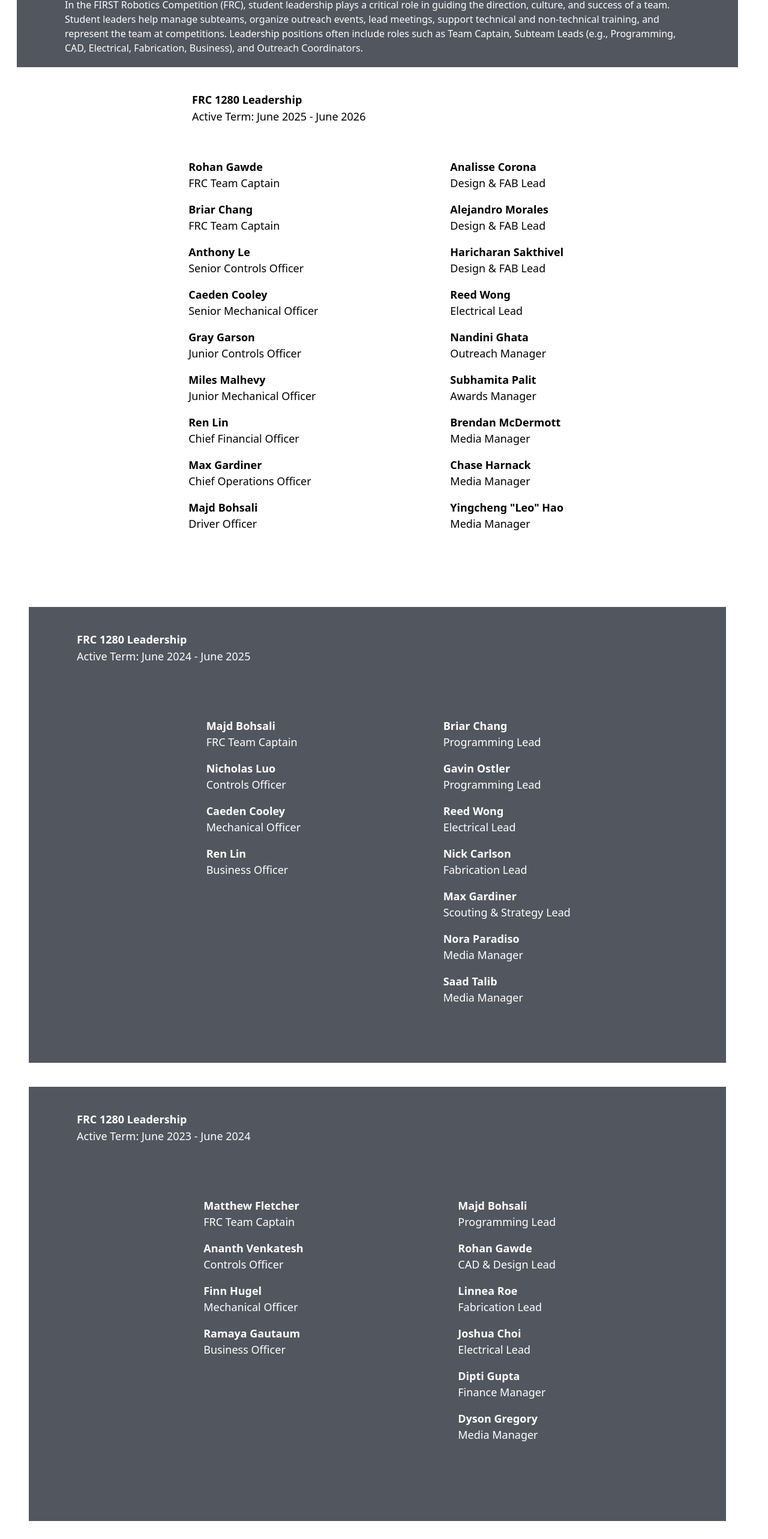
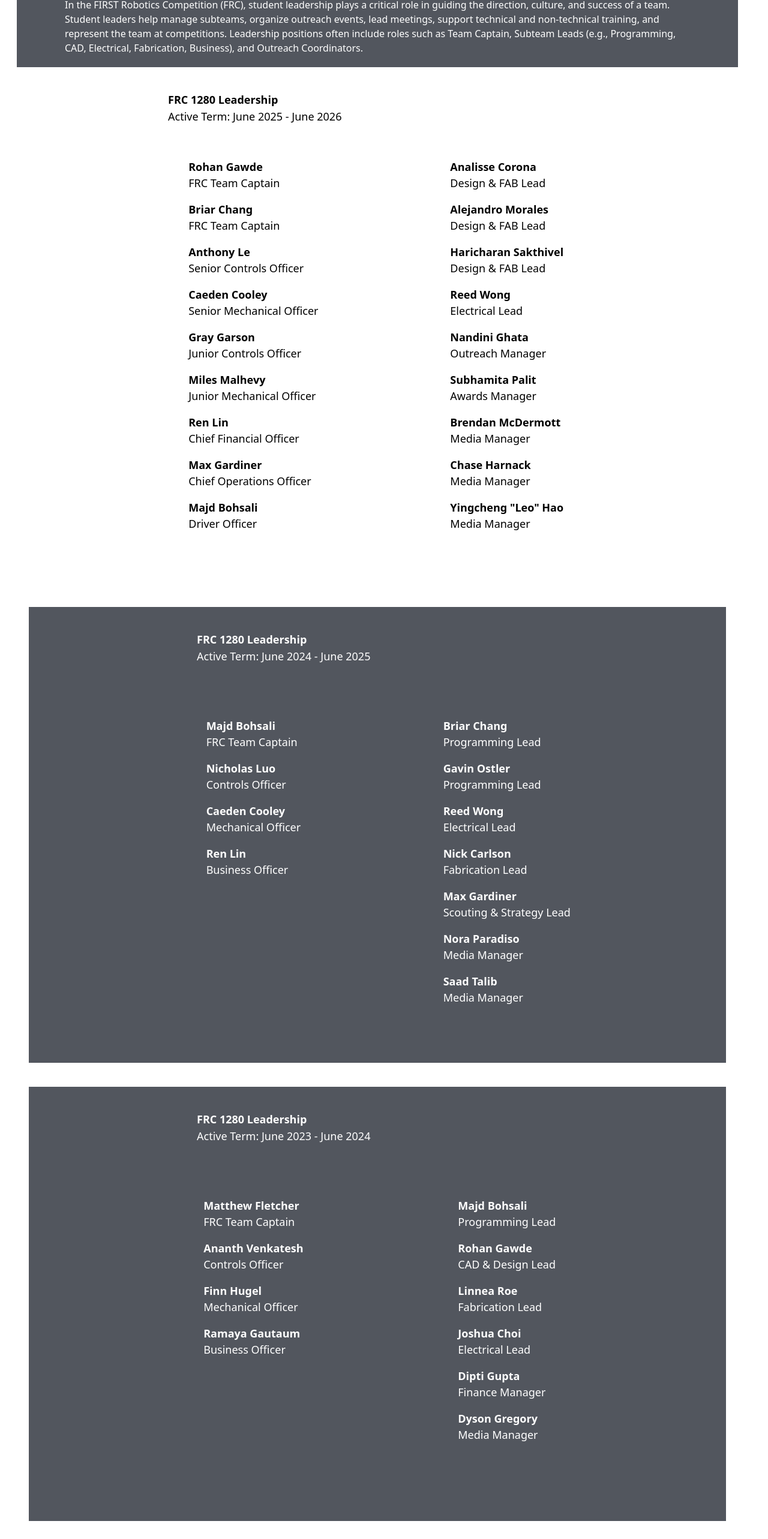
Before and after one commit to Team-1280/1280-website, a React (Vite) app in the folder app/: page /Leadership in a window 1280 px wide. Shown: the part 209-2775 px from the top of the page at 60% size. Built offline with nearby package versions, Linux system fonts and the light colour scheme.

Commit message:
fix leadership margins

```diff
--- a/app/src/pages/Leadership.jsx
+++ b/app/src/pages/Leadership.jsx
@@ -15,7 +15,7 @@ const Leadership = () => (
             </div>
         </section>
         <section>
-            <div className="h-[110vh] relative w-screen px-80 py-5">
+            <div className="h-[110vh] relative w-screen px-70 py-5">
                 <div className='text-black text-lg font-bold'>FRC 1280 Leadership</div>
                 <div className='text-black text-lg'>Active Term: June 2025 - June 2026</div>
                 <div className='absolute top-[15%] left-[33%] grid text-center -translate-x-1/2'>
@@ -190,7 +190,7 @@ const Leadership = () => (
         <section>
             <div className='bg-white flex relative h-screen w-screen px-12 pb-5 text-white'>
                 <div className='bg-[#52565e] h-[95vh] w-54/55 grid'>
-                    <div className="w-screen px-20 py-5">
+                    <div className="w-screen px-70 py-5">
                         <div className='text-lg font-bold pt-5'>FRC 1280 Leadership</div>
                         <div className='text-lg'>Active Term: June 2024 - June 2025</div>
                         <div className='absolute top-[23%] left-[33%] grid text-center -translate-x-1/2'>
@@ -333,7 +333,7 @@ const Leadership = () => (
         <section>
             <div className='bg-white flex relative h-screen w-screen px-12 pb-5 text-white'>
                 <div className='bg-[#52565e] h-13/14 w-54/55 grid'>
-                    <div className="w-screen px-20 py-5">
+                    <div className="w-screen px-70 py-5">
                         <div className='text-lg font-bold pt-5'>FRC 1280 Leadership</div>
                         <div className='text-lg'>Active Term: June 2023 - June 2024</div>
                         <div className='absolute top-[23%] left-[33%] grid text-center -translate-x-1/2'>
@@ -476,7 +476,7 @@ const Leadership = () => (
         <section>
             <div className='bg-white flex relative h-screen w-screen px-12 pb-5 text-white'>
                 <div className='bg-[#52565e] h-13/14 w-54/55 grid'>
-                    <div className="w-screen px-20 py-5">
+                    <div className="w-screen px-70 py-5">
                         <div className='text-lg font-bold pt-5'>FRC 1280 Leadership</div>
                         <div className='text-lg'>Active Term: June 2022 - June 2023</div>
                         <div className='absolute top-[23%] left-[33%] grid text-center -translate-x-1/2'>
@@ -619,7 +619,7 @@ const Leadership = () => (
         <section>
             <div className='bg-white flex relative h-screen w-screen px-12 pb-5 text-white'>
                 <div className='bg-[#52565e] h-13/14 w-54/55 grid'>
-                    <div className="w-screen px-20 py-5">
+                    <div className="w-screen px-70 py-5">
                         <div className='text-lg font-bold pt-5'>FRC 1280 Leadership</div>
                         <div className='text-lg'>Active Term: June 2021 - June 2022</div>
                         <div className='absolute top-[23%] left-[33%] grid text-center -translate-x-1/2'>
@@ -762,7 +762,7 @@ const Leadership = () => (
         <section>
             <div className='bg-white flex relative h-screen w-screen px-12 pb-5 text-white'>
                 <div className='bg-[#52565e] h-13/14 w-54/55 grid'>
-                    <div className="w-screen px-20 py-5">
+                    <div className="w-screen px-70 py-5">
                         <div className='text-lg font-bold pt-5'>FRC 1280 Leadership</div>
                         <div className='text-lg'>Active Term: June 2020 - June 2021</div>
                         <div className='absolute top-[23%] left-[33%] grid text-center -translate-x-1/2'>
@@ -905,7 +905,7 @@ const Leadership = () => (
         <section>
             <div className='bg-white flex relative h-screen w-screen px-12 pb-5 text-white'>
                 <div className='bg-[#52565e] h-13/14 w-54/55 grid'>
-                    <div className="w-screen px-20 py-5">
+                    <div className="w-screen px-70 py-5">
                         <div className='text-lg font-bold pt-5'>FRC 1280 Leadership</div>
                         <div className='text-lg'>Active Term: June 2019 - June 2020</div>
                         <div className='absolute top-[23%] left-[33%] grid text-center -translate-x-1/2'>
```
